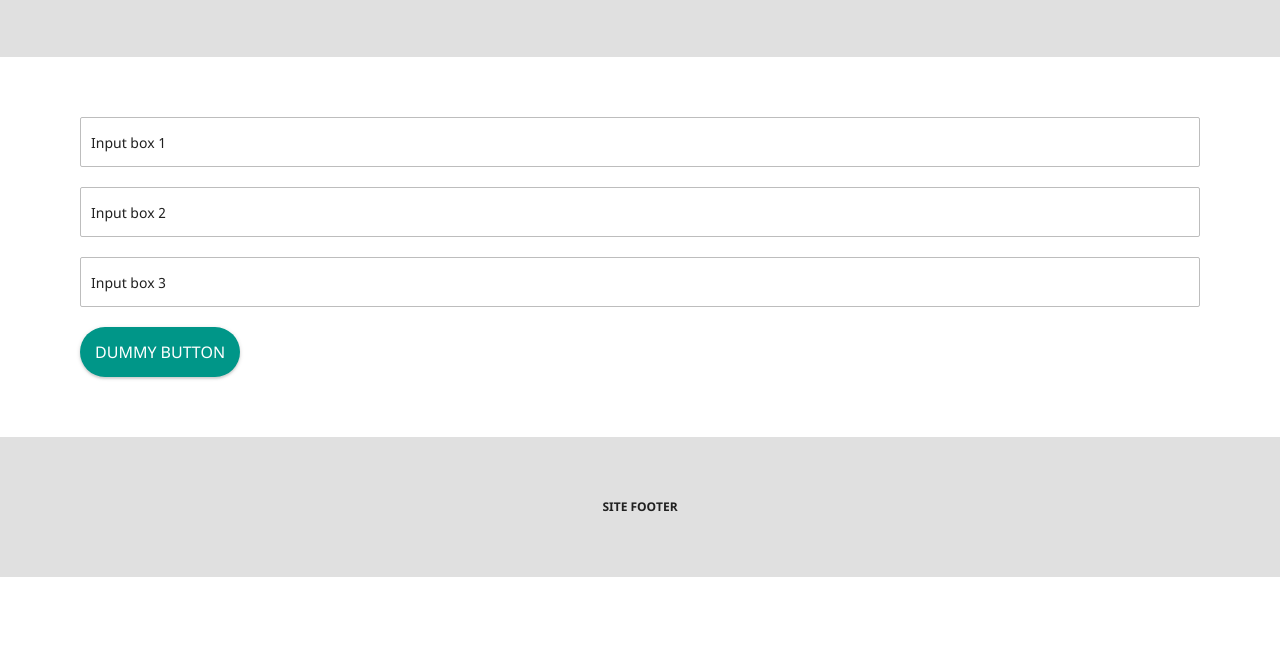
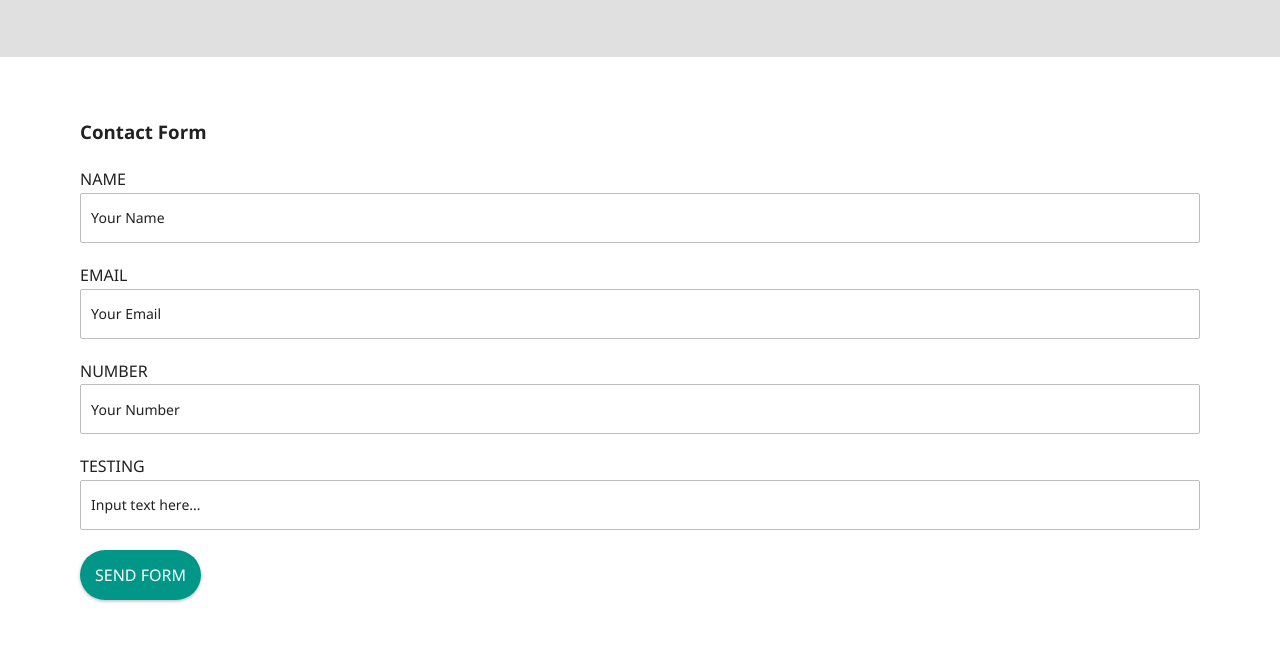
Before and after one commit to jackryanoracoy/react-template-alpha, a React app: page /contact in a window 1280 px wide. Shown: the part 226-883 px from the top of the page. Before the commit the page ends 803 px from the top, so only its background shows below. Built offline with nearby package versions, Linux system fonts and the light colour scheme; no server answers.

Commit message:
Creating contact form component (WIP/Testing)

```diff
--- /dev/null
+++ b/src/components/app-contact/index.js
@@ -0,0 +1,22 @@
+import React from 'react';
+import {FormInput, FormButton} from '../site-form/';
+
+import './index.scss';
+
+function ContactForm() {
+  return (
+    <form>
+      <label>Name</label>
+      <FormInput FormInputClass="width-100 mb-20" FormInputPlaceholder="Your Name" />
+      <label>Email</label>
+      <FormInput FormInputClass="width-100 mb-20" FormInputPlaceholder="Your Email" FormInputType="email" />
+      <label>Number</label>
+      <FormInput FormInputClass="width-100 mb-20" FormInputPlaceholder="Your Number" FormInputType="number" />
+      <label>Testing</label>
+      <FormInput FormInputClass="width-100 mb-20" />
+      <FormButton ButtonText="Send Form" />
+    </form>
+  );
+}
+
+export default ContactForm;
--- /dev/null
+++ b/src/components/app-contact/index.scss
@@ -0,0 +1,2 @@
+@import '../../global-scss/setting/variable';
+@import '../../global-scss/setting/mixin';
--- a/src/components/page-about/index.js
+++ b/src/components/page-about/index.js
@@ -2,8 +2,6 @@ import React, { useEffect, useState } from 'react';
 import Button from '../site-button/';
 
 import './index.scss';
-
-const Title = 'About Page Testing';
 
 function About() {
 
--- a/src/components/page-contact/index.js
+++ b/src/components/page-contact/index.js
@@ -1,9 +1,21 @@
-import React from 'react';
-import Form from '../site-form/';
+import React, { useEffect, useState } from 'react';
+import ContactForm from '../app-contact/';
 
 import './index.scss';
 
-function About() {
+function Contact() {
+
+  useEffect(() => {
+    fetchItems()
+  }, []);
+
+  const [items, setItems] = useState([]);
+
+  const fetchItems = async () => {
+    const data = await fetch('https://baconipsum.com/api/?type=meat-and-filler&paras=2');
+    const items = await data.json();
+    setItems(items);
+  }
 
   return (
     <main className="contact">
@@ -19,7 +31,15 @@ function About() {
         <h2 className="sr-only">Contact Page</h2>
         <div className="container">
           <section className="section">
-            <Form />
+            <h3 className="mb-20">Contact Form</h3>
+            <ContactForm />
+          </section>
+
+          <section className="section">
+            <h3 className="mb-20">Contact Information</h3>
+            {items.map(item => (
+              <p className="mb-40 mb-sm-20" key={item}>{item}</p>
+            ))}
           </section>
         </div>
       </article>
@@ -27,4 +47,4 @@ function About() {
   );
 }
 
-export default About;
+export default Contact;
--- a/src/components/site-form/index.js
+++ b/src/components/site-form/index.js
@@ -2,17 +2,45 @@ import React, { Component } from 'react';
 
 import './index.scss';
 
-class Form extends Component {
+class FormInput extends Component {
+  constructor(props) {
+    super(props);
+    this.state = {value: ''};
+
+    this.handleChange = this.handleChange.bind(this);
+    this.handleSubmit = this.handleSubmit.bind(this);
+  }
+
+  handleChange(event) {
+    this.setState({value: event.target.value});
+  }
+
+  handleSubmit(event) {
+    alert('A name was submitted: ' + this.state.value);
+    event.preventDefault();
+  }
+
   render() {
+    const { FormInputClass } = this.props;
+    const { FormInputName } = this.props;
+    const { FormInputType } = this.props;
+    const { FormInputPlaceholder } = this.props;
     return (
-      <form className="form">
-        <input className="width-100 mb-20" type="text" placeholder="Input box 1" />
-        <input className="width-100 mb-20" type="text" placeholder="Input box 2" />
-        <input className="width-100 mb-20" type="text" placeholder="Input box 3" />
-        <button>Dummy Button</button>
-      </form>
+      <input
+      className={FormInputClass ? FormInputClass : ''}
+      name={FormInputName ? FormInputName : ''}
+      type={FormInputType ? FormInputType : 'text'}
+      placeholder={FormInputPlaceholder ? FormInputPlaceholder : 'Input text here...'}
+      value={this.state.value}
+      onChange={this.handleChange} />
     );
   }
 }
 
-export default Form;
+class FormButton extends Component {
+  render() {
+    return <input type="submit" value={this.props.ButtonText ? this.props.ButtonText : 'Submit'} />
+  }
+}
+
+export { FormInput, FormButton }
--- a/src/components/site-form/index.scss
+++ b/src/components/site-form/index.scss
@@ -1,7 +1,7 @@
 @import '../../global-scss/setting/variable';
 @import '../../global-scss/setting/mixin';
 
-.form {
+form {
   position: relative;
 
   &.is-fuid { width: 100%; }
```
